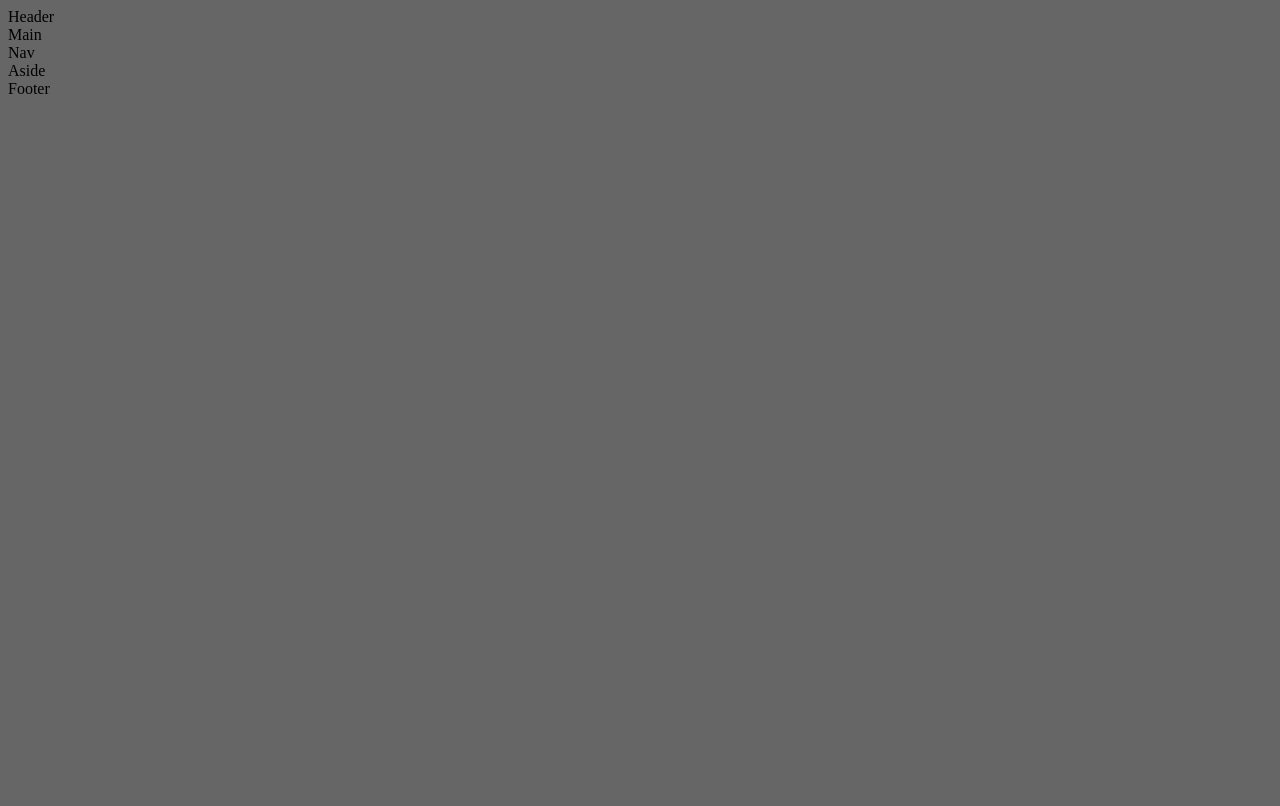
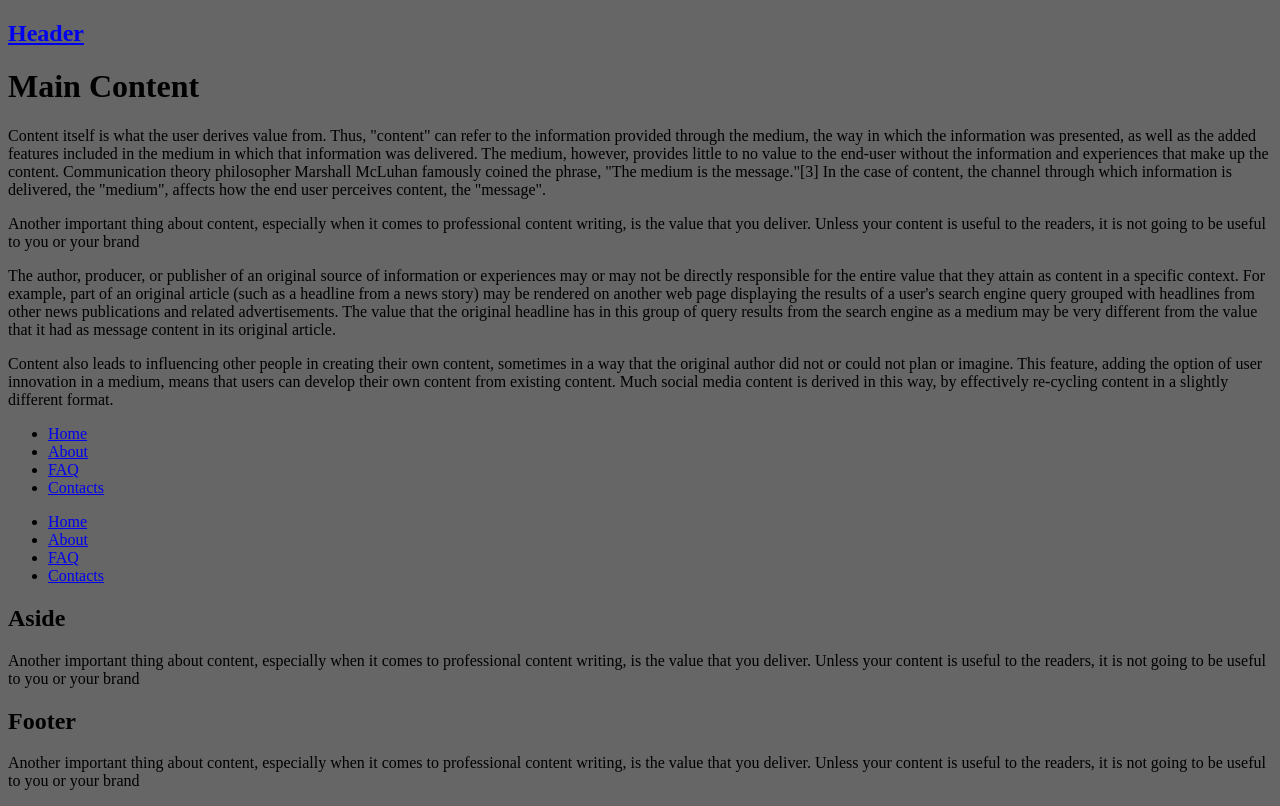
Before and after one commit to teamx10/crucial-layout, a website: page src/index.html in a window 1280 px wide. Drawn offline with Linux system fonts and the light colour scheme.

Commit message:
Add base content

```diff
--- a/src/index.html
+++ b/src/index.html
@@ -7,12 +7,39 @@
     <script crossorigin="anonymous" defer="defer" src="./index.js"></script>
 </head>
 <body class="holy-grail">
-<header class="holy-grail__header">Header</header>
+<header class="holy-grail__header">
+    <h2><a href="/">Header</a></h2>
+</header>
 <div class="holy-grail__body">
-    <main class="holy-grail__body__main">Main</main>
-    <nav class="holy-grail__body__nav">Nav</nav>
-    <aside class="holy-grail__body__aside">Aside</aside>
+    <main class="holy-grail__body__main" role="main">
+        <h1>Main Content</h1>
+        <p>Content itself is what the user derives value from. Thus, "content" can refer to the information provided through the medium, the way in which the information was presented, as well as the added features included in the medium in which that information was delivered. The medium, however, provides little to no value to the end-user without the information and experiences that make up the content. Communication theory philosopher Marshall McLuhan famously coined the phrase, "The medium is the message."[3] In the case of content, the channel through which information is delivered, the "medium", affects how the end user perceives content, the "message".</p>
+        <p>Another important thing about content, especially when it comes to professional content writing, is the value that you deliver. Unless your content is useful to the readers, it is not going to be useful to you or your brand</p>
+        <p>The author, producer, or publisher of an original source of information or experiences may or may not be directly responsible for the entire value that they attain as content in a specific context. For example, part of an original article (such as a headline from a news story) may be rendered on another web page displaying the results of a user's search engine query grouped with headlines from other news publications and related advertisements. The value that the original headline has in this group of query results from the search engine as a medium may be very different from the value that it had as message content in its original article.</p>
+        <p>Content also leads to influencing other people in creating their own content, sometimes in a way that the original author did not or could not plan or imagine. This feature, adding the option of user innovation in a medium, means that users can develop their own content from existing content. Much social media content is derived in this way, by effectively re-cycling content in a slightly different format.</p>
+    </main>
+    <nav class="holy-grail__body__nav" role="navigation">
+        <ul>
+            <li><a href="/">Home</a></li>
+            <li><a href="/about">About</a></li>
+            <li><a href="/faq">FAQ</a></li>
+            <li><a href="/contacts">Contacts</a></li>
+        </ul>
+        <ul>
+            <li><a href="/">Home</a></li>
+            <li><a href="/about">About</a></li>
+            <li><a href="/faq">FAQ</a></li>
+            <li><a href="/contacts">Contacts</a></li>
+        </ul>
+    </nav>
+    <aside class="holy-grail__body__aside">
+        <h2>Aside</h2>
+        <p>Another important thing about content, especially when it comes to professional content writing, is the value that you deliver. Unless your content is useful to the readers, it is not going to be useful to you or your brand</p>
+    </aside>
 </div>
-<footer class="holy-grail__footer">Footer</footer>
+<footer class="holy-grail__footer">
+    <h2>Footer</h2>
+    <p>Another important thing about content, especially when it comes to professional content writing, is the value that you deliver. Unless your content is useful to the readers, it is not going to be useful to you or your brand</p>
+</footer>
 </body>
 </html>
```
